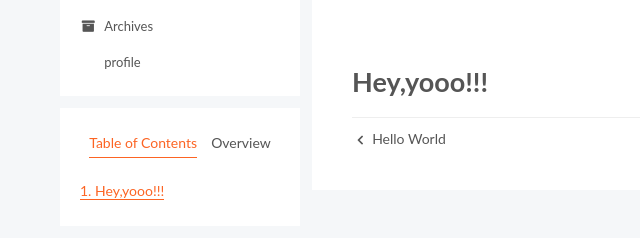
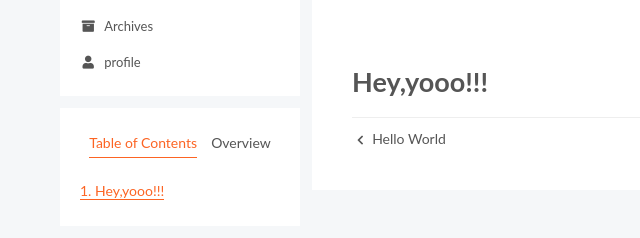
Before and after one commit to Dear-Rosy-Lee/Dear-Rosy-Lee.github.io, a plain HTML site: page 2024/08/21/HelloWorld/index.html in a window 1280 px wide. Shown: the part 162-400 px from the top of the page, 0-640 px from the left. Drawn offline with Linux system fonts and the light colour scheme.

Commit message:
Site updated: 2024-08-22 01:03:41

```diff
--- a/2024/08/21/HelloWorld/index.html
+++ b/2024/08/21/HelloWorld/index.html
@@ -125,7 +125,7 @@
   </li>
         <li class="menu-item menu-item-profile">
 
-    <a href="/profile" rel="section"><i class="fa fa-person fa-fw"></i>profile</a>
+    <a href="/profile" rel="section"><i class="fa fa-user fa-fw"></i>profile</a>
 
   </li>
   </ul>
```
Also changed, not shown: 2024/08/21/hello-world/index.html (+1 -1 lines), archives/2024/08/index.html (+1 -1 lines), archives/2024/index.html (+1 -1 lines), archives/index.html (+1 -1 lines), index.html (+1 -1 lines), profile/index.html (+1 -1 lines).
